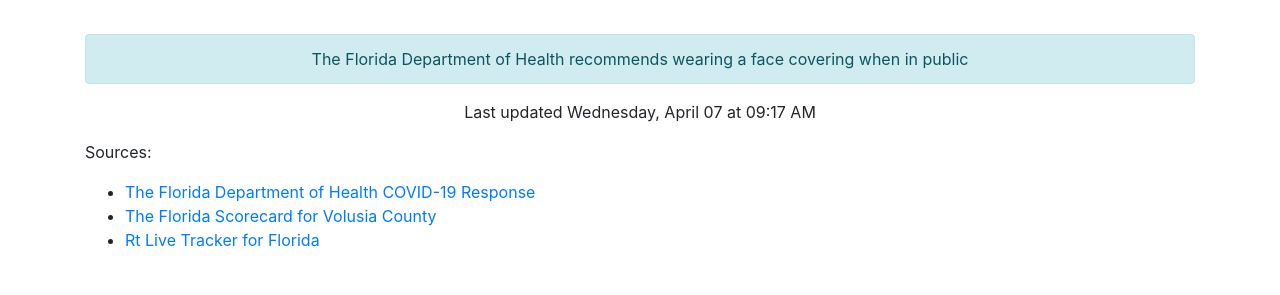
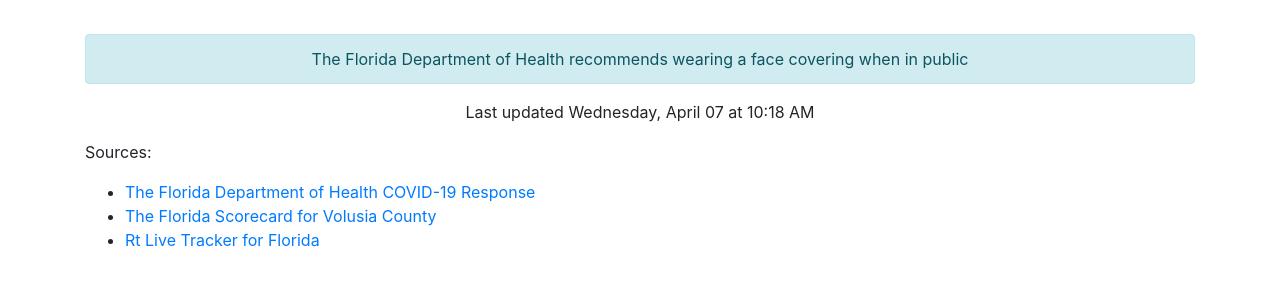
Before and after one commit to thinkjson/timeforchurch, a Jekyll site: the page built from index.md, in a window 1280 px wide. Shown: the part 544-839 px from the top of the page. Built offline with Jekyll 4.4.1, drawn with Linux system fonts in a browser that asks for light colours; our own code applies the rules of GitHub Pages for plain Markdown files.

Commit message:
Updating data

```diff
--- a/_includes/data.html
+++ b/_includes/data.html
@@ -10,4 +10,4 @@
     <div class="outcome text-success">YES</div>
     <div class="alert alert-info" role="alert">The Florida Department of Health recommends wearing a face covering when in public</div>
 
-    <p>Last updated Wednesday, April 07 at 09:17 AM</p>
+    <p>Last updated Wednesday, April 07 at 10:18 AM</p>
```
